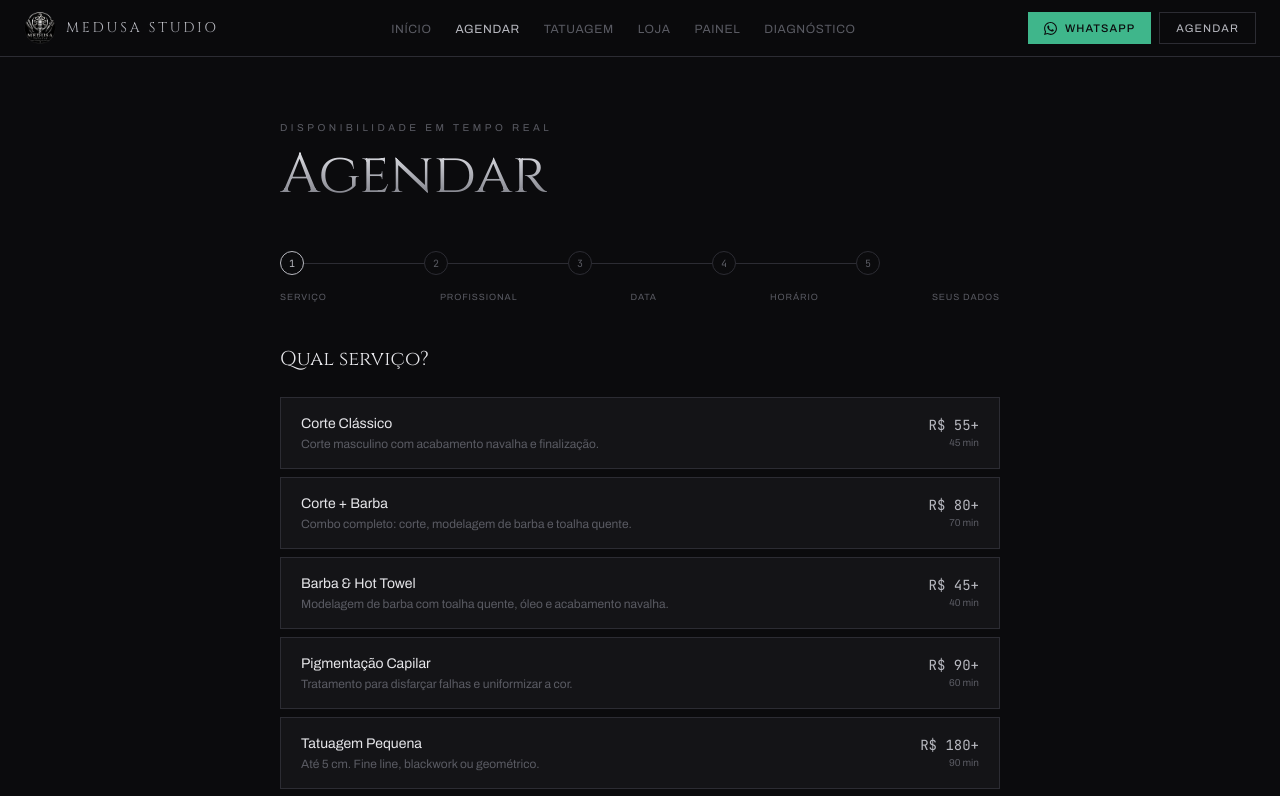
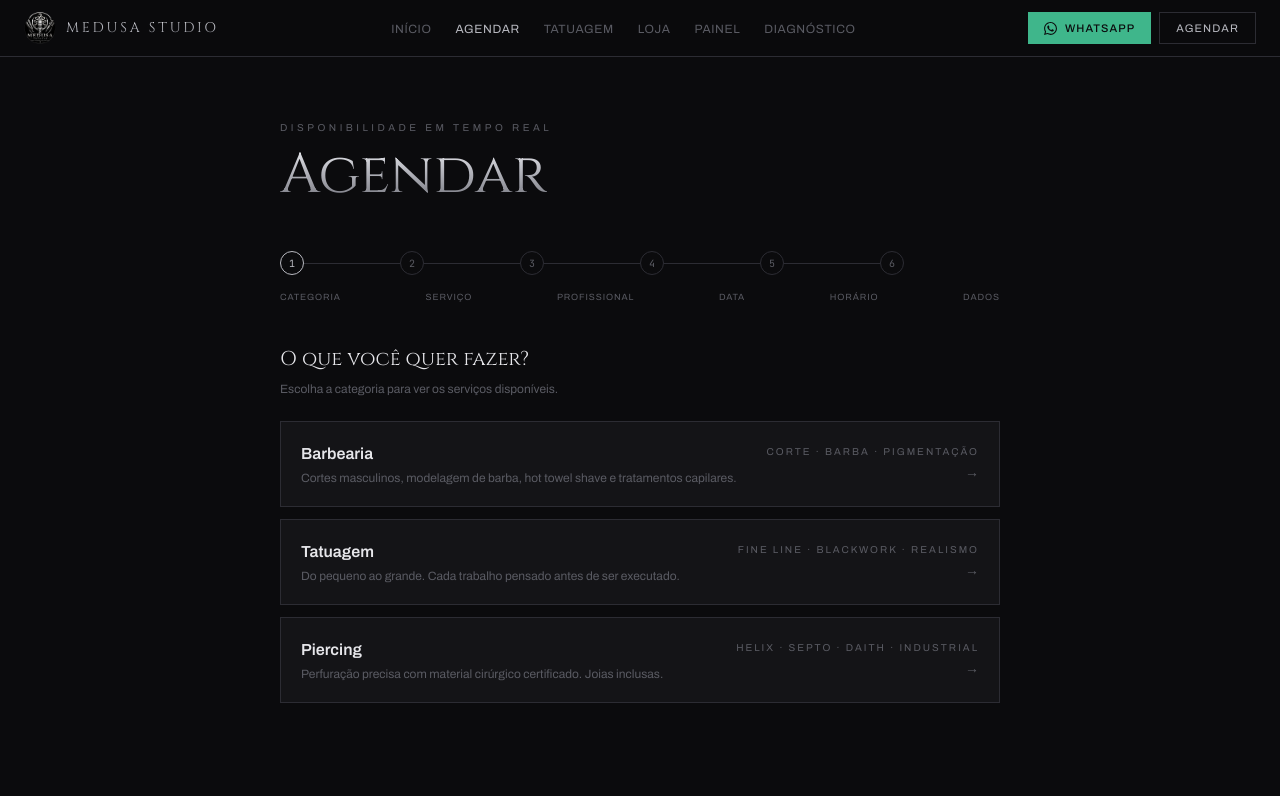
Before and after one commit to mateusricardodev/medusa-studio, a Next.js app: page /agendar in a window 1280 px wide. Shown: the top 796 px of the page. Built offline with nearby package versions, Linux system fonts and the light colour scheme.

Commit message:
feat: seleção de categoria antes dos serviços no fluxo de agendamento

```diff
--- a/components/agendar/AgendarFlow.tsx
+++ b/components/agendar/AgendarFlow.tsx
@@ -2,12 +2,12 @@
 
 import { useState } from "react";
 import { motion, AnimatePresence } from "framer-motion";
-// AnimatePresence is used below for step transitions
 import { services } from "@/lib/mock/services";
 import { professionals } from "@/lib/mock/professionals";
 import { getSlots } from "@/lib/mock/slots";
 
-type Step = "servico" | "profissional" | "data" | "horario" | "dados" | "confirmado";
+type Category = "barbearia" | "tatuagem" | "piercing";
+type Step = "categoria" | "servico" | "profissional" | "data" | "horario" | "dados" | "confirmado";
 
 interface Booking {
   serviceId: string;
@@ -19,16 +19,39 @@ interface Booking {
   email: string;
 }
 
+const STEPS: Step[] = ["categoria", "servico", "profissional", "data", "horario", "dados", "confirmado"];
+const PROGRESS_STEPS = STEPS.filter((s) => s !== "confirmado");
+
 const STEP_LABELS: Record<Step, string> = {
+  categoria: "Categoria",
   servico: "Serviço",
   profissional: "Profissional",
   data: "Data",
   horario: "Horário",
-  dados: "Seus dados",
+  dados: "Dados",
   confirmado: "Confirmado",
 };
 
-const STEPS: Step[] = ["servico", "profissional", "data", "horario", "dados", "confirmado"];
+const CATEGORIES: { id: Category; label: string; sub: string; description: string }[] = [
+  {
+    id: "barbearia",
+    label: "Barbearia",
+    sub: "Corte · Barba · Pigmentação",
+    description: "Cortes masculinos, modelagem de barba, hot towel shave e tratamentos capilares.",
+  },
+  {
+    id: "tatuagem",
+    label: "Tatuagem",
+    sub: "Fine Line · Blackwork · Realismo",
+    description: "Do pequeno ao grande. Cada trabalho pensado antes de ser executado.",
+  },
+  {
+    id: "piercing",
+    label: "Piercing",
+    sub: "Helix · Septo · Daith · Industrial",
+    description: "Perfuração precisa com material cirúrgico certificado. Joias inclusas.",
+  },
+];
 
 function formatDateBR(iso: string) {
   if (!iso) return "";
@@ -55,31 +78,32 @@ const slideVariants = {
 };
 
 export default function AgendarFlow() {
-  const [step, setStep] = useState<Step>("servico");
+  const [step, setStep] = useState<Step>("categoria");
+  const [category, setCategory] = useState<Category | null>(null);
   const [booking, setBooking] = useState<Partial<Booking>>({});
 
   const currentIndex = STEPS.indexOf(step);
-  const barbeariaServices = services.filter((s) => s.category !== "loja");
 
   function goTo(s: Step) { setStep(s); }
 
-  const selectedService = barbeariaServices.find((s) => s.id === booking.serviceId);
+  const categoryServices = services.filter((s) => s.category === category);
+  const selectedService = categoryServices.find((s) => s.id === booking.serviceId);
   const selectedProfessional = professionals.find((p) => p.id === booking.professionalId);
   const slots = booking.professionalId && booking.date
     ? getSlots(booking.professionalId, booking.date)
     : [];
 
-  // Minimum date = today + 1
   const tomorrow = new Date();
   tomorrow.setDate(tomorrow.getDate() + 1);
   const minDate = tomorrow.toISOString().split("T")[0];
 
   return (
     <div>
-      {/* Progress bar */}
+      {/* Barra de progresso */}
+      {step !== "confirmado" && (
         <div className="mb-10">
           <div className="flex items-center gap-0 mb-4">
-          {STEPS.filter(s => s !== "confirmado").map((s, i) => (
+            {PROGRESS_STEPS.map((s, i) => (
               <div key={s} className="flex items-center flex-1">
                 <div
                   className={`w-6 h-6 rounded-full border flex items-center justify-center text-[10px] font-mono shrink-0 transition-colors ${
@@ -92,7 +116,7 @@ export default function AgendarFlow() {
                 >
                   {currentIndex > i ? "✓" : i + 1}
                 </div>
-              {i < STEPS.filter(s => s !== "confirmado").length - 1 && (
+                {i < PROGRESS_STEPS.length - 1 && (
                   <div
                     className={`flex-1 h-px transition-colors ${
                       currentIndex > i ? "bg-[#B8B9C0]" : "bg-[#2C2C33]"
@@ -103,11 +127,12 @@ export default function AgendarFlow() {
             ))}
           </div>
           <div className="flex justify-between text-[9px] tracking-widest uppercase text-[#5A5B63] font-body">
-          {STEPS.filter(s => s !== "confirmado").map((s) => (
+            {PROGRESS_STEPS.map((s) => (
               <span key={s}>{STEP_LABELS[s]}</span>
             ))}
           </div>
         </div>
+      )}
 
       <AnimatePresence mode="wait">
         <motion.div
@@ -116,14 +141,51 @@ export default function AgendarFlow() {
           initial="enter"
           animate="center"
           exit="exit"
-          transition={{ duration: 0.3, ease: "easeOut" }}
         >
-          {/* ── Etapa 1: Serviço ── */}
+
+          {/* ── Etapa 1: Categoria ── */}
+          {step === "categoria" && (
+            <div>
+              <h2 className="font-display text-xl text-[#E6E6EA] mb-2">O que você quer fazer?</h2>
+              <p className="text-xs text-[#5A5B63] font-body mb-6">Escolha a categoria para ver os serviços disponíveis.</p>
+              <div className="flex flex-col gap-3">
+                {CATEGORIES.map((cat) => (
+                  <button
+                    key={cat.id}
+                    onClick={() => {
+                      setCategory(cat.id);
+                      setBooking({});
+                      goTo("servico");
+                    }}
+                    className={`flex items-center justify-between px-5 py-5 border text-left transition-all group ${
+                      category === cat.id
+                        ? "border-[#B8B9C0] bg-[#1A1A1F]"
+                        : "border-[#2C2C33] bg-[#141417] hover:border-[#5A5B63]"
+                    }`}
+                  >
+                    <div className="flex-1">
+                      <div className="font-body font-semibold text-base text-[#E6E6EA] mb-1">{cat.label}</div>
+                      <div className="font-body text-xs text-[#5A5B63]">{cat.description}</div>
+                    </div>
+                    <div className="ml-6 text-right shrink-0">
+                      <div className="text-[10px] tracking-[0.2em] uppercase text-[#5A5B63] font-body">{cat.sub}</div>
+                      <div className="text-[#5A5B63] group-hover:text-[#B8B9C0] transition-colors text-sm mt-1">→</div>
+                    </div>
+                  </button>
+                ))}
+              </div>
+            </div>
+          )}
+
+          {/* ── Etapa 2: Serviço ── */}
           {step === "servico" && (
             <div>
-              <h2 className="font-display text-xl text-[#E6E6EA] mb-6">Qual serviço?</h2>
+              <h2 className="font-display text-xl text-[#E6E6EA] mb-2">Qual serviço?</h2>
+              <p className="text-xs text-[#5A5B63] font-body mb-6 capitalize">
+                {CATEGORIES.find((c) => c.id === category)?.label} — {categoryServices.length} serviços disponíveis
+              </p>
               <div className="flex flex-col gap-2">
-                {barbeariaServices.map((s) => (
+                {categoryServices.map((s) => (
                   <button
                     key={s.id}
                     onClick={() => { setBooking({ ...booking, serviceId: s.id }); goTo("profissional"); }}
@@ -144,10 +206,13 @@ export default function AgendarFlow() {
                   </button>
                 ))}
               </div>
+              <button onClick={() => goTo("categoria")} className="mt-6 text-xs text-[#5A5B63] font-body hover:text-[#8A8B93] transition-colors">
+                ← Voltar
+              </button>
             </div>
           )}
 
-          {/* ── Etapa 2: Profissional ── */}
+          {/* ── Etapa 3: Profissional ── */}
           {step === "profissional" && (
             <div>
               <h2 className="font-display text-xl text-[#E6E6EA] mb-6">Com quem?</h2>
@@ -188,7 +253,7 @@ export default function AgendarFlow() {
             </div>
           )}
 
-          {/* ── Etapa 3: Data ── */}
+          {/* ── Etapa 4: Data ── */}
           {step === "data" && (
             <div>
               <h2 className="font-display text-xl text-[#E6E6EA] mb-6">Quando?</h2>
@@ -213,7 +278,7 @@ export default function AgendarFlow() {
             </div>
           )}
 
-          {/* ── Etapa 4: Horário ── */}
+          {/* ── Etapa 5: Horário ── */}
           {step === "horario" && (
             <div>
               <h2 className="font-display text-xl text-[#E6E6EA] mb-2">
@@ -245,7 +310,7 @@ export default function AgendarFlow() {
             </div>
           )}
 
-          {/* ── Etapa 5: Dados do cliente ── */}
+          {/* ── Etapa 6: Dados do cliente ── */}
           {step === "dados" && (
             <div>
               <h2 className="font-display text-xl text-[#E6E6EA] mb-6">Seus dados</h2>
@@ -275,10 +340,11 @@ export default function AgendarFlow() {
                 />
               </div>
 
-              {/* Resumo */}
               <div className="bg-[#141417] border border-[#2C2C33] p-5 mb-6 text-sm font-body">
                 <div className="text-[10px] tracking-widest uppercase text-[#5A5B63] mb-3">Resumo</div>
                 <div className="grid grid-cols-2 gap-y-2 text-xs">
+                  <span className="text-[#5A5B63]">Categoria</span>
+                  <span className="text-[#B8B9C0] capitalize">{CATEGORIES.find((c) => c.id === category)?.label}</span>
                   <span className="text-[#5A5B63]">Serviço</span>
                   <span className="text-[#B8B9C0]">{selectedService?.name}</span>
                   <span className="text-[#5A5B63]">Profissional</span>
@@ -325,7 +391,7 @@ export default function AgendarFlow() {
               </p>
               <div className="flex flex-col sm:flex-row gap-3 justify-center">
                 <a
-                  href={`https://wa.me/5512991234567?text=${buildWAMessage(booking as Booking, selectedService?.name ?? "", selectedProfessional?.name ?? "")}`}
+                  href={`https://wa.me/5512981084071?text=${buildWAMessage(booking as Booking, selectedService?.name ?? "", selectedProfessional?.name ?? "")}`}
                   target="_blank"
                   rel="noopener noreferrer"
                   className="inline-flex items-center justify-center gap-2 h-12 px-8 bg-[#B8B9C0] text-[#0B0B0D] text-sm tracking-widest uppercase font-body font-medium hover:bg-[#ECEDF1] transition-colors"
@@ -333,7 +399,7 @@ export default function AgendarFlow() {
                   Abrir no WhatsApp
                 </a>
                 <button
-                  onClick={() => { setBooking({}); setStep("servico"); }}
+                  onClick={() => { setBooking({}); setCategory(null); setStep("categoria"); }}
                   className="h-12 px-8 border border-[#2C2C33] text-[#8A8B93] text-sm tracking-widest uppercase font-body hover:border-[#5A5B63] transition-all"
                 >
                   Novo agendamento
@@ -352,6 +418,7 @@ export default function AgendarFlow() {
               </div>
             </div>
           )}
+
         </motion.div>
       </AnimatePresence>
     </div>
```
Lines whose indentation alone changed are shown as unchanged.
